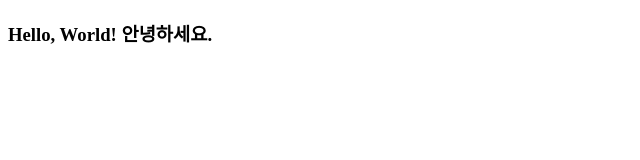
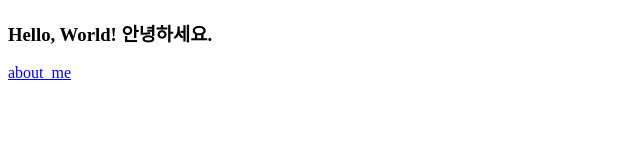
Before and after one commit to cho140217/cho140217.github.io, a plain HTML site: page index.html in a window 1280 px wide. Shown: the full height of the page, 0-640 px from the left. Drawn offline with Linux system fonts and the light colour scheme.

Commit message:
initial commit

```diff
--- a/index.html
+++ b/index.html
@@ -8,6 +8,6 @@
             Hello, World!
             안녕하세요.
         </h3>
-        <a href="about_me.html"></a>
+        <a href="about_me.html"> about_me</a>
     </body>
 </html>
```
